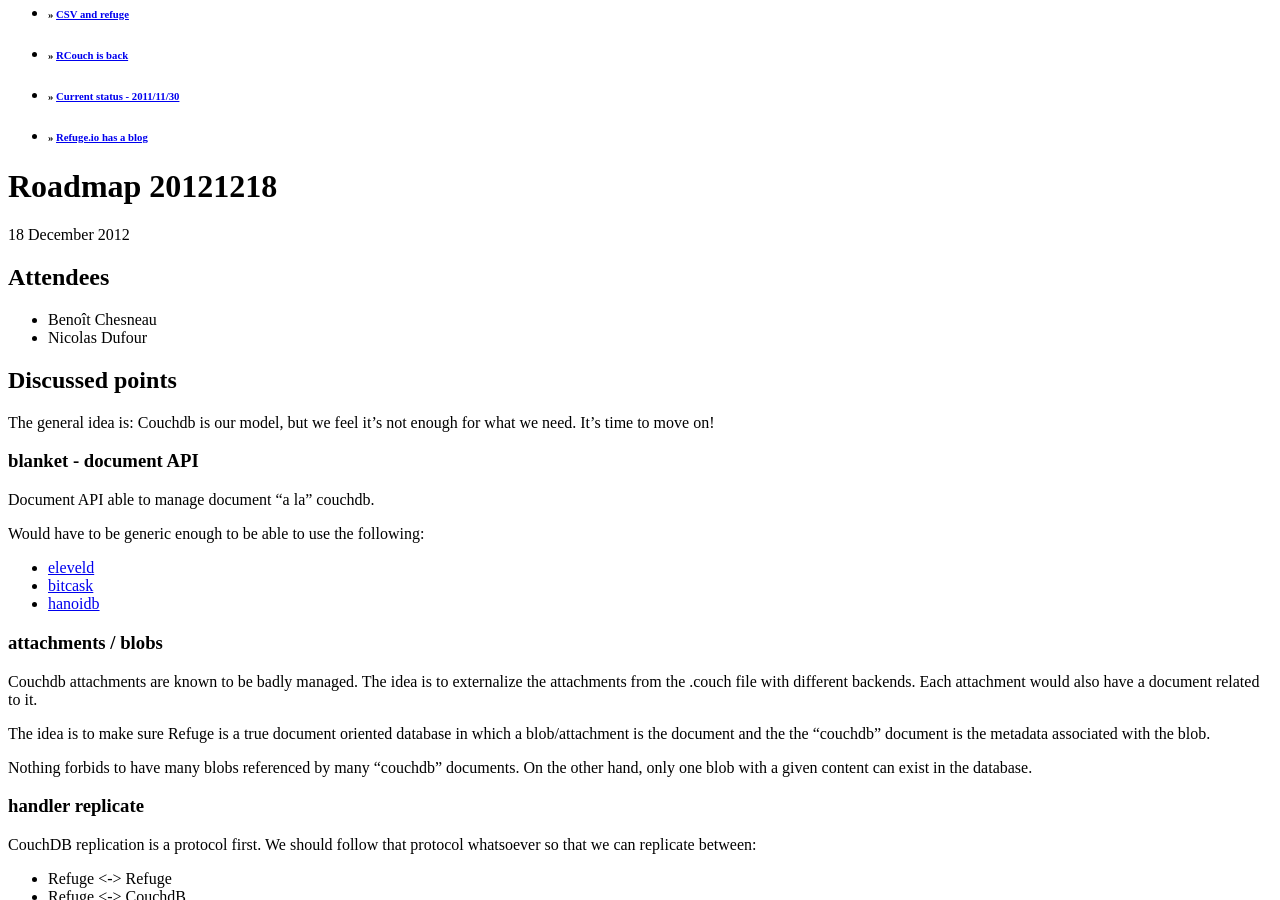
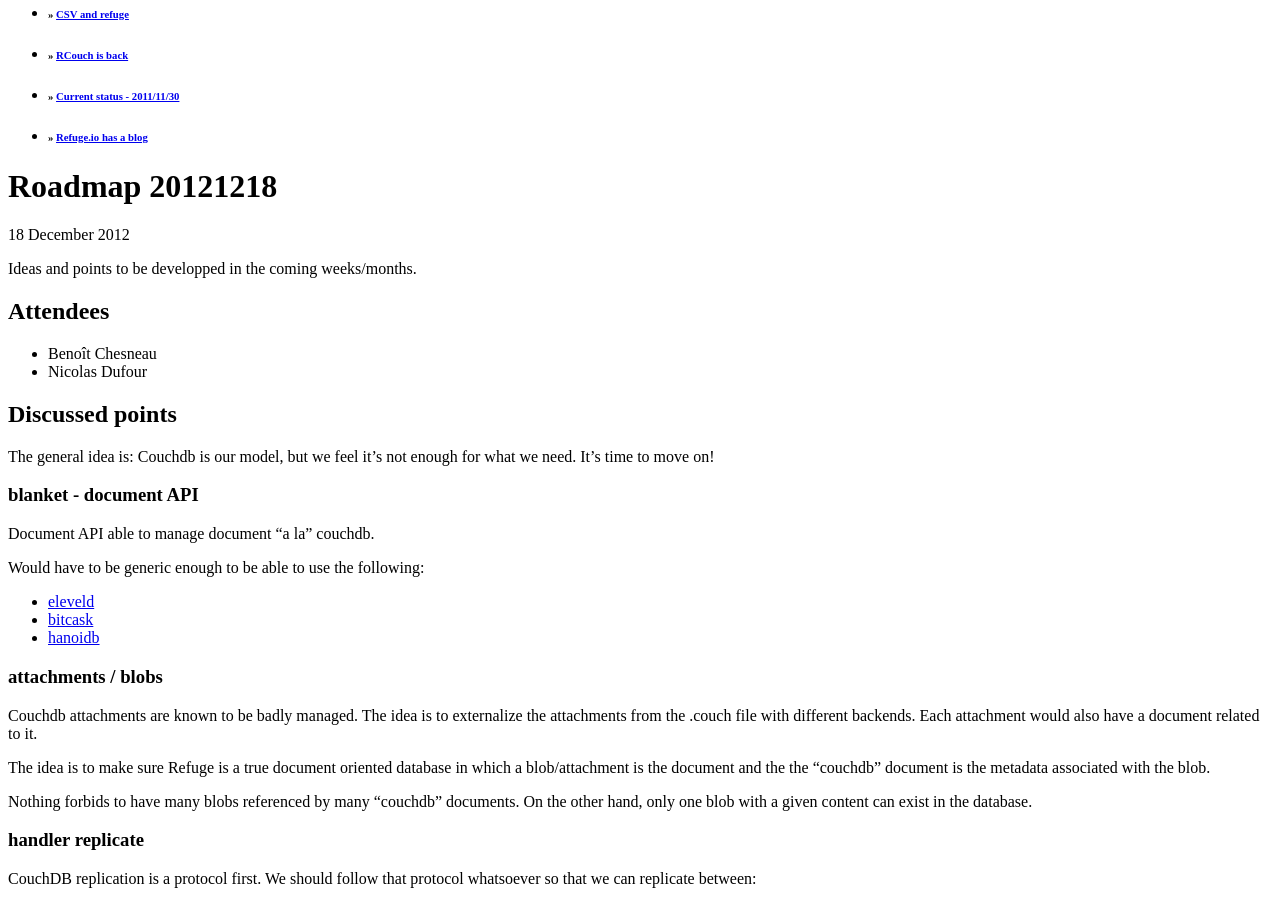
Before and after one commit to refuge/refuge.github.com, a Jekyll site: the page built from _posts/2012-12-18-roadmap-20121218.md, in a window 1280 px wide and 900 px high, scrolled down 343 px. Built offline with Jekyll 4.4.1, drawn with Linux system fonts in a browser that asks for light colours.

Commit message:
Fixing the excerpt on this post.

```diff
--- a/_posts/2012-12-18-roadmap-20121218.md
+++ b/_posts/2012-12-18-roadmap-20121218.md
@@ -2,6 +2,8 @@
 layout: post
 title: Roadmap 20121218
 ---
+
+Ideas and points to be developped in the coming weeks/months.
 
 ## Attendees
 
```
